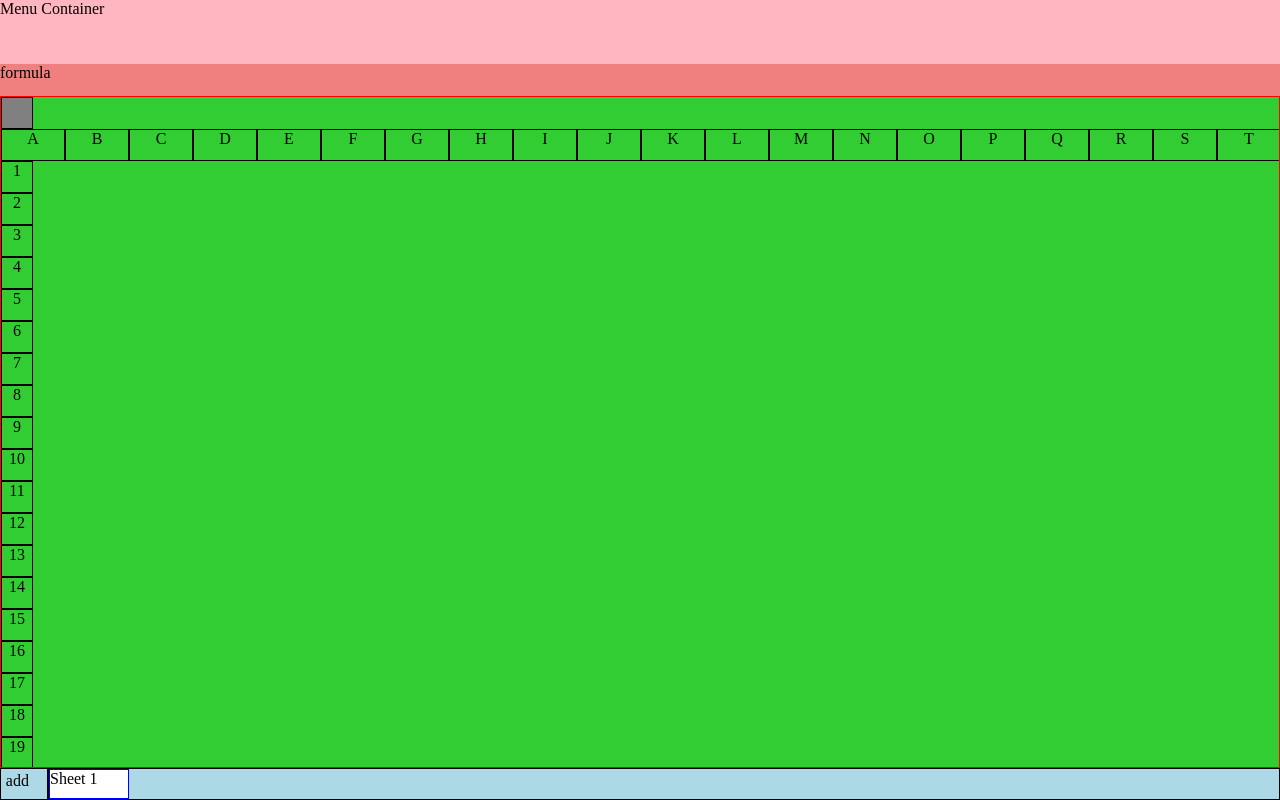
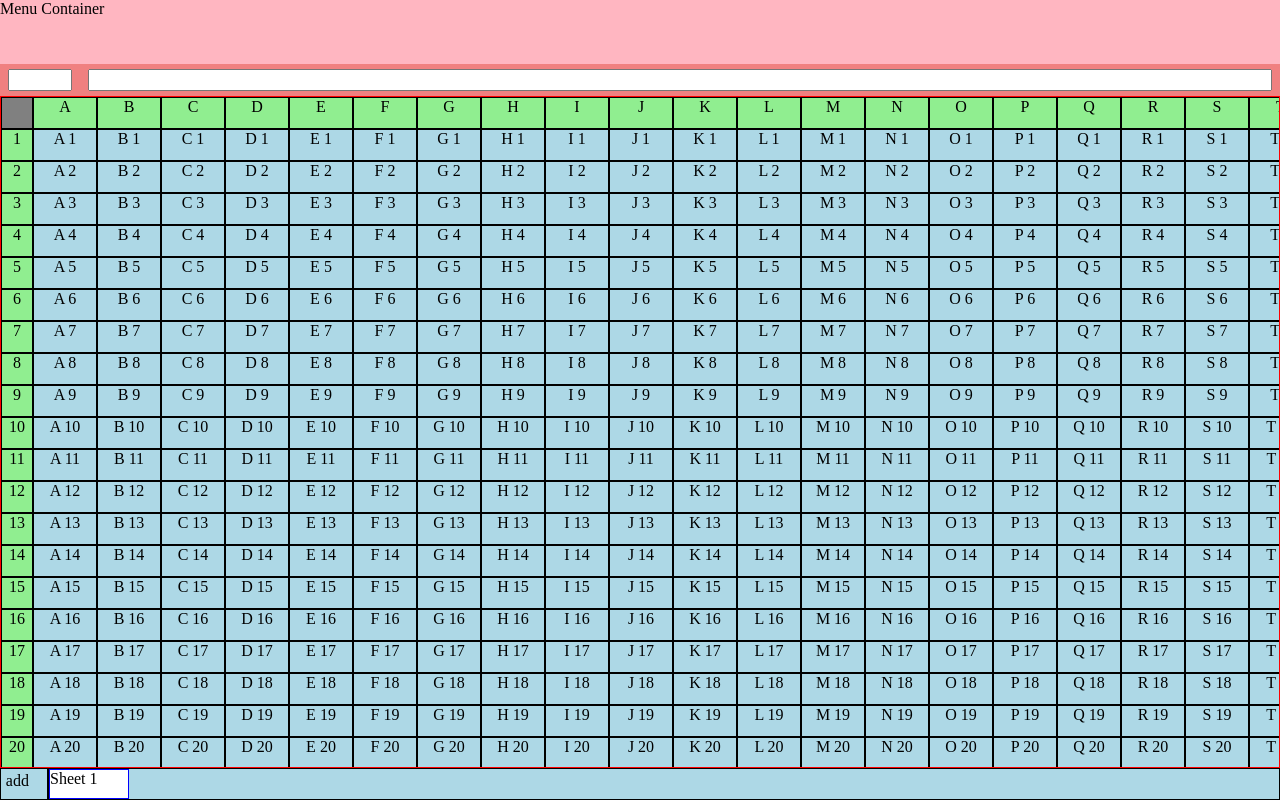
Before and after one commit to AkanshuKumarSingh/ExcelClone, a plain HTML site: page index.html in a window 1280 px wide. Drawn offline with Linux system fonts and the light colour scheme.

Commit message:
cells put on appropriate position

```diff
--- a/grid.js
+++ b/grid.js
@@ -25,7 +25,14 @@ for (let i = 0; i < rows; i++) {
             let cell = document.createElement("div");
             cell.innerText = `${String.fromCharCode(65+j)} ${i+1}`;
             cell.setAttribute("class","cell");
+            cell.setAttribute("rid",i);
+            cell.setAttribute("cid",j);
+//            cell.addEventListener("click",cellFxn);
             row.appendChild(cell);
     }
     grid.appendChild(row);
 }
+
+function cellFxn(e){
+    let
+}
--- a/index.html
+++ b/index.html
@@ -9,7 +9,10 @@
 </head>
 <body>
     <div class="menu-container">Menu Container</div>
-    <div class="formula-container">formula</div>
+    <div class="formula-container">
+        <input type="text" class="address-input">
+        <input type="text" class="formula-input">
+    </div>
     <div class="grid-container">
         <div class="left_box box"></div>
         <div class="top_row">
--- a/style.css
+++ b/style.css
@@ -14,14 +14,30 @@ body{
 .formula-container{
     height : 2rem;
     background-color: lightcoral;
+    display: flex;
+    align-items: center;
+    justify-content: space-around
+}
+
+.formula-container >*{
+    height: 70%;
+}
+
+.address-input{
+    width: 4rem;
+}
+
+.formula-input{
+    width: calc(100vw - 6rem);
 }
 
 .grid-container{
     border: 1px solid red;
     height:
     calc(100vh - ( 4rem + 2rem + 2rem));
-    background-color: limegreen;
+    background-color: lightgreen;
     overflow: auto;
+    position: relative;
 }
 
 .box{
@@ -36,6 +52,9 @@ body{
 }
 
 .top_row{
+    left: 2rem;
+    top: 0rem;
+    position: absolute;
     height: 2rem;
     /* background-color: green; */
     display: flex;
@@ -44,12 +63,16 @@ body{
 .grid{
     /* height: 2rem; */
     background-color: lightblue;
+    left: 2rem;
+    top: 2rem;
+    position: absolute;
 }
 
 .cell{
     border: 1px solid;
     min-width: 4rem;
     text-align: center;
+    height: 2rem;
 }
 
 .row{
@@ -95,7 +118,3 @@ body{
 .active{
     background-color: white;
 }
-
-.box{
-
-}
```
Also changed, not shown: script.js (line endings or trailing spaces).
